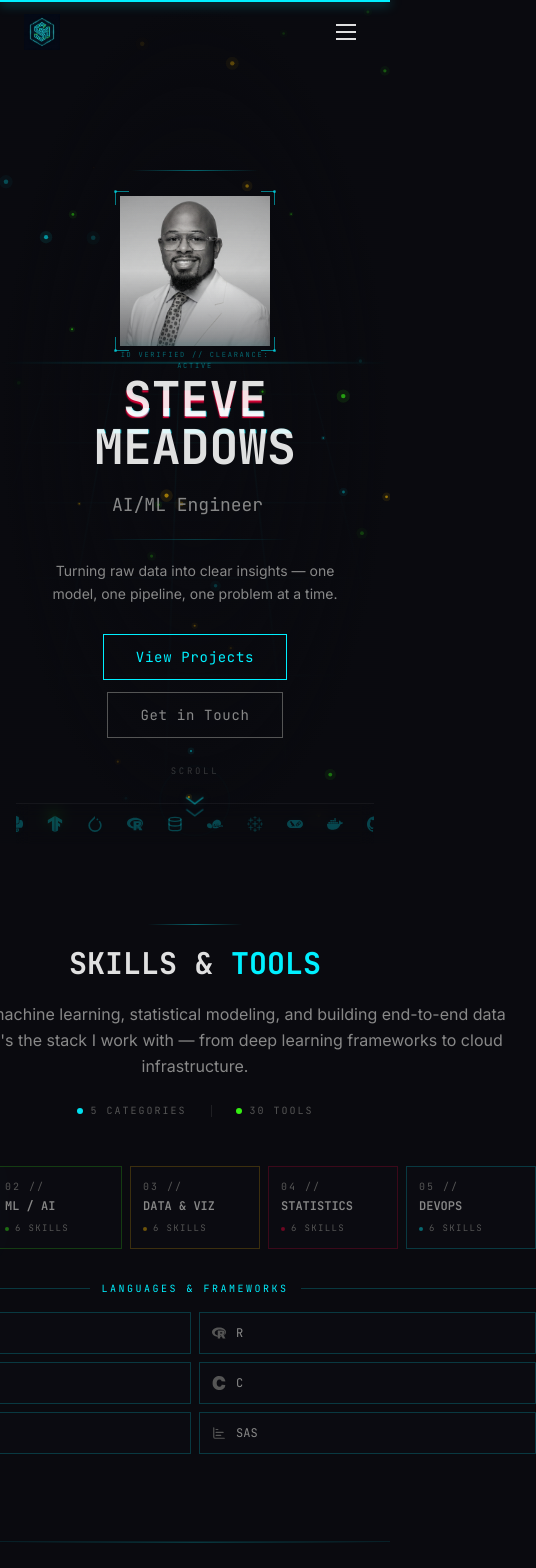
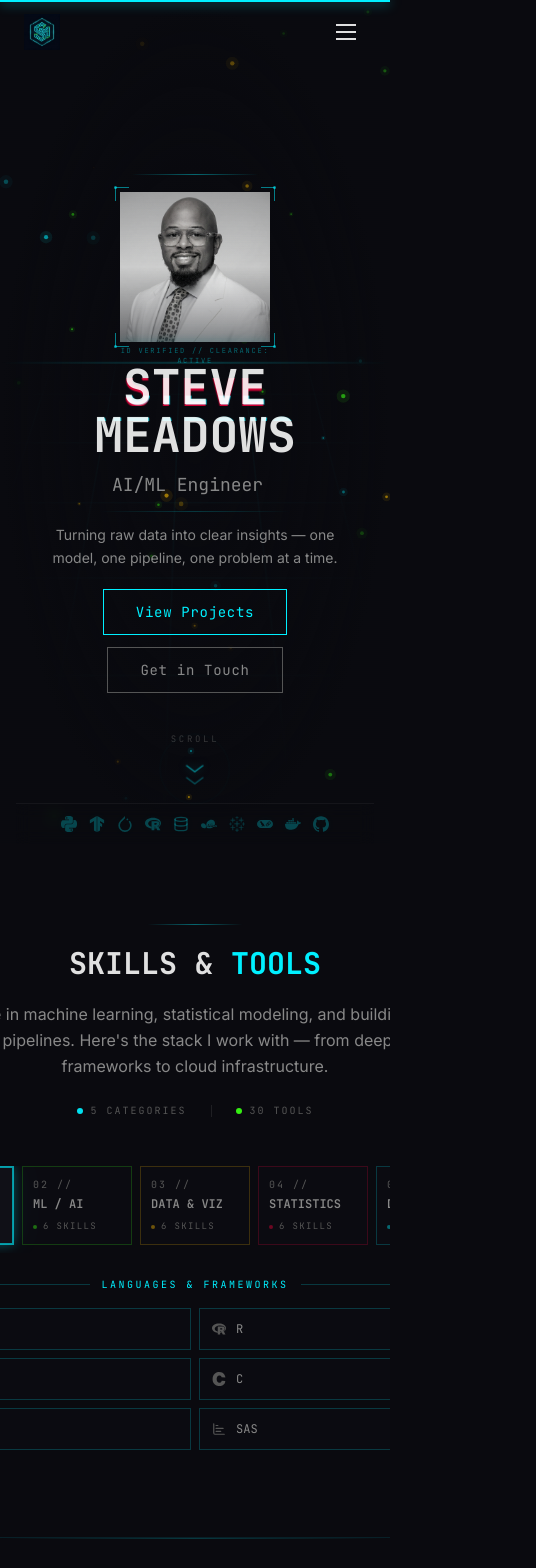
Before and after one commit to steadows/portfolio-v2, a Next.js app: page / in a window 390 px wide. Shown: the top 1568 px of the page, 536 px wide, since content can reach past the window. Built offline with nearby package versions, Linux system fonts and the light colour scheme.

Commit message:
adjust homepage for mobile

```diff
--- a/src/app/page.tsx
+++ b/src/app/page.tsx
@@ -3,7 +3,7 @@ import { TechArsenalSection } from "@/components/sections/TechArsenalSection";
 
 export default function HomePage() {
   return (
-    <main className="flex min-h-screen flex-col items-center px-4">
+    <main className="flex min-h-screen flex-col items-center overflow-x-hidden px-4">
       {/* ── Hero Section ── */}
       <HeroSection />
 
--- a/src/components/sections/HeroSection.tsx
+++ b/src/components/sections/HeroSection.tsx
@@ -140,7 +140,7 @@ export function HeroSection() {
   const prefersReducedMotion = useReducedMotion();
 
   return (
-    <section className="relative flex min-h-[calc(100vh-4rem)] items-center justify-center overflow-hidden">
+    <section className="relative flex min-h-[calc(100svh-4rem)] flex-col overflow-x-clip">
       {/* ── Decorative HUD corner markers ── */}
       <div
         className="pointer-events-none absolute inset-0 hidden sm:block"
@@ -154,12 +154,12 @@ export function HeroSection() {
         </span>
       </div>
 
-      {/* ── Center content ── */}
+      {/* ── Center content (flex-1 to fill space above badge bar) ── */}
       <motion.div
         variants={containerVariants}
         initial="hidden"
         animate="visible"
-        className="relative z-10 flex max-w-2xl flex-col items-center gap-5 px-4 text-center"
+        className="relative z-10 flex flex-1 flex-col items-center justify-center gap-3 px-4 text-center sm:gap-5"
       >
         {/* Decorative divider */}
         <motion.div
@@ -262,18 +262,18 @@ export function HeroSection() {
         </motion.div>
       </motion.div>
 
-      {/* ── Scroll-down indicator ── */}
-      <ScrollIndicator targetId="content" />
+      {/* ── Scroll-down indicator (lifted above in-flow badge bar) ── */}
+      <ScrollIndicator targetId="content" className="bottom-16" />
 
-      {/* ── Horizontal tech logo bar ── */}
+      {/* ── Horizontal tech logo bar (in-flow — sits below center content) ── */}
       <motion.div
         variants={badgeContainerVariants}
         initial="hidden"
         animate="visible"
-        className="absolute bottom-0 left-0 right-0 border-t border-white/5 bg-bg-primary/60 backdrop-blur-sm"
+        className="relative z-10 mt-auto border-t border-white/5 bg-bg-base/60 backdrop-blur-sm"
         aria-label="Core technologies"
       >
-        <div className="mx-auto flex max-w-4xl items-center justify-center gap-6 px-4 py-3 sm:gap-8 md:gap-10">
+        <div className="mx-auto flex max-w-4xl items-center justify-center gap-3 px-4 py-3 sm:gap-8 md:gap-10">
           {skillBadges.map((badge) => {
             const Icon = badge.icon;
             const colors = badgeColorMap[badge.color];
--- a/src/components/sections/TechArsenalSection.tsx
+++ b/src/components/sections/TechArsenalSection.tsx
@@ -242,9 +242,10 @@ export function TechArsenalSection() {
         <LayoutGroup>
           <div
             className={cn(
-              "mt-12 flex gap-2 overflow-x-auto pb-2",
+              "relative mt-12 flex gap-2 overflow-x-auto pb-2",
               "sm:grid sm:grid-cols-5 sm:gap-3 sm:overflow-visible sm:pb-0",
-              "scrollbar-hide"
+              "scrollbar-hide",
+              "[mask-image:linear-gradient(to_right,transparent,black_8%,black_92%,transparent)] sm:[mask-image:none]"
             )}
             role="tablist"
             aria-label="Skill categories"
@@ -262,9 +263,9 @@ export function TechArsenalSection() {
                   aria-controls={`tabpanel-${category.id}`}
                   id={`tab-${category.id}`}
                   className={cn(
-                    "relative min-w-[130px] flex-shrink-0 cursor-pointer border p-3 text-left transition-colors",
+                    "relative min-w-[110px] flex-shrink-0 cursor-pointer border p-2.5 text-left transition-colors",
                     "focus-visible:outline-none focus-visible:ring-1 focus-visible:ring-accent-cyan/50",
-                    "sm:min-w-0",
+                    "sm:min-w-0 sm:p-3",
                     isActive
                       ? cn(colors.borderActive, "bg-bg-surface/80")
                       : cn(
```
Also changed, not shown: 1 other file (tests, documents, lock files or other folders).
